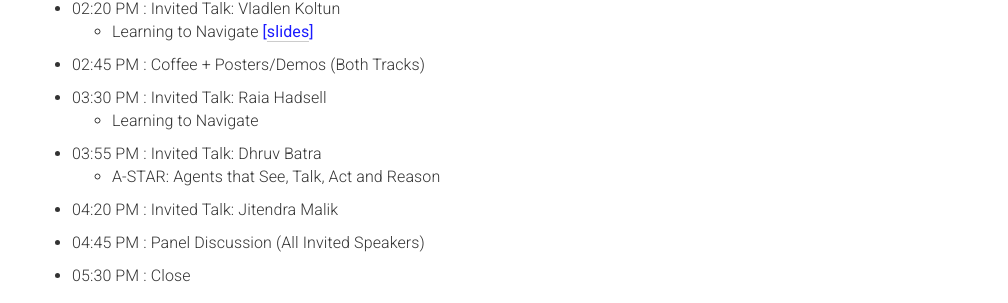
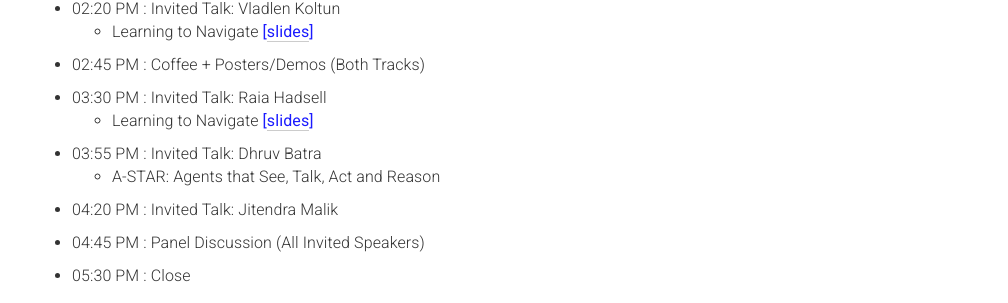
Before and after one commit to eccv18-vlease/eccv18-vlease.github.io, a Jekyll site: the page built from _pages/home.md, in a window 1280 px wide and 900 px high, scrolled down 2941 px. Shown: the part 149-452 px from the top of the window, without its empty margins (133-1141 px from the left). Built offline with Jekyll 4.4.1, drawn with Linux system fonts in a browser that asks for light colours.

Commit message:
Adds Raia's slides

```diff
--- a/_pages/home.md
+++ b/_pages/home.md
@@ -255,7 +255,11 @@ acknowledgements: ""
       </li>
       <li style="margin-top: 10px;">02:45 PM : Coffee + Posters/Demos (Both Tracks)</li>
       <li style="margin-top: 10px;">03:30 PM : Invited Talk: Raia Hadsell
-        <ul><li>Learning to Navigate</li></ul>
+        <ul>
+          <li>
+          Learning to Navigate <span style="color:#1a1aff;font-weight:400;">[<a href="{{ "/static/slides/raia.pdf" | prepend:site.baseurl }}">slides</a>]</span>
+          </li>
+        </ul>
       </li>
       <li style="margin-top: 10px;">03:55 PM : Invited Talk: Dhruv Batra
         <ul><li>A-STAR: Agents that See, Talk, Act and Reason</li></ul>
```
Also changed, not shown: 1 other file.
